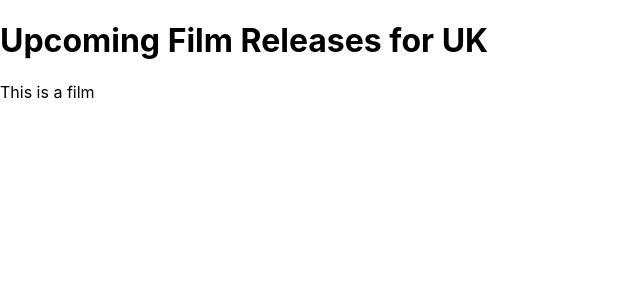
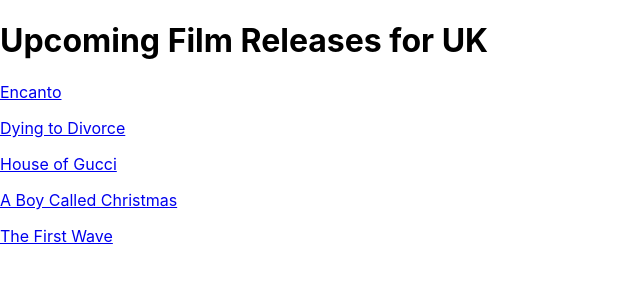
Before and after one commit to AnitaSafar/multiple_components_imdb_hw, a React (Create React App) app in the folder imdb/: page / in a window 1280 px wide. Shown: the top 300 px of the page, without its empty margins (0-640 px from the left). Built offline with nearby package versions, Linux system fonts and the light colour scheme.

Commit message:
data updated, made data dynamic, key added to Node, children added to Film

```diff
--- a/imdb/src/components/Film.js
+++ b/imdb/src/components/Film.js
@@ -1,8 +1,12 @@
 import React from "react";
 
-const Film = () => {
+const Film = ({name, children}) => {
     return(
-        <p>This is a film</p>
+        <>
+            <p>
+                <a href={children}>{name}</a>
+            </p>
+        </>
     );
 };
 
--- a/imdb/src/components/FilmList.js
+++ b/imdb/src/components/FilmList.js
@@ -1,11 +1,18 @@
 import React from "react";
 import Film from "./Film"
 
-const FilmList = () => {
+const FilmList = ({films}) => {
+
+const filmNodes = films.map(film => {
     return(
-        <>
-            <Film/>
-        </>
+        <Film name={film.name} key={film.id}>{film.url}</Film>
+    );
+});
+
+return(
+    <>
+        {filmNodes}
+    </>
     );
 };
 
--- a/imdb/src/containers/FilmReleases.js
+++ b/imdb/src/containers/FilmReleases.js
@@ -7,27 +7,28 @@
         [
             {
               id: 1,
-              name: "Spider-Man: Into the Spider-Verse",
-              url: "https://www.imdb.com/title/tt4633694/?ref_=rlm"
+              name: "Encanto",
+              url: "https://www.imdb.com/title/tt2953050/?ref_=rlm"
             },
             {
               id: 2,
-              name: "Life Itself",
-              url: "https://www.imdb.com/title/tt5989218/?ref_=rlm"
+              name: "Dying to Divorce",
+              url: "https://www.imdb.com/title/tt13234764/?ref_=rlm"
             },
             {
               id: 3,
-              name: "Mary Queen of Scots",
-              url: "https://www.imdb.com/title/tt2328900/?ref_=rlm"
+              name: "House of Gucci",
+              url: "https://www.imdb.com/title/tt11214590/?ref_=rlm"
             },
             {
               id: 4,
-              name: "The Lego Movie 2: The Second Part", url: "https://www.imdb.com/title/tt3513498/?ref_=rlm"
+              name: "A Boy Called Christmas",
+              url: "https://www.imdb.com/title/tt10187208/?ref_=rlm"
             },
             {
               id: 5,
-              name: "Captain Marvel",
-              url: "https://www.imdb.com/title/tt4154664/?ref_=rlm"
+              name: "The First Wave",
+              url: "https://www.imdb.com/title/tt13391444/?ref_=rlm"
             }
           ]
     )
```
